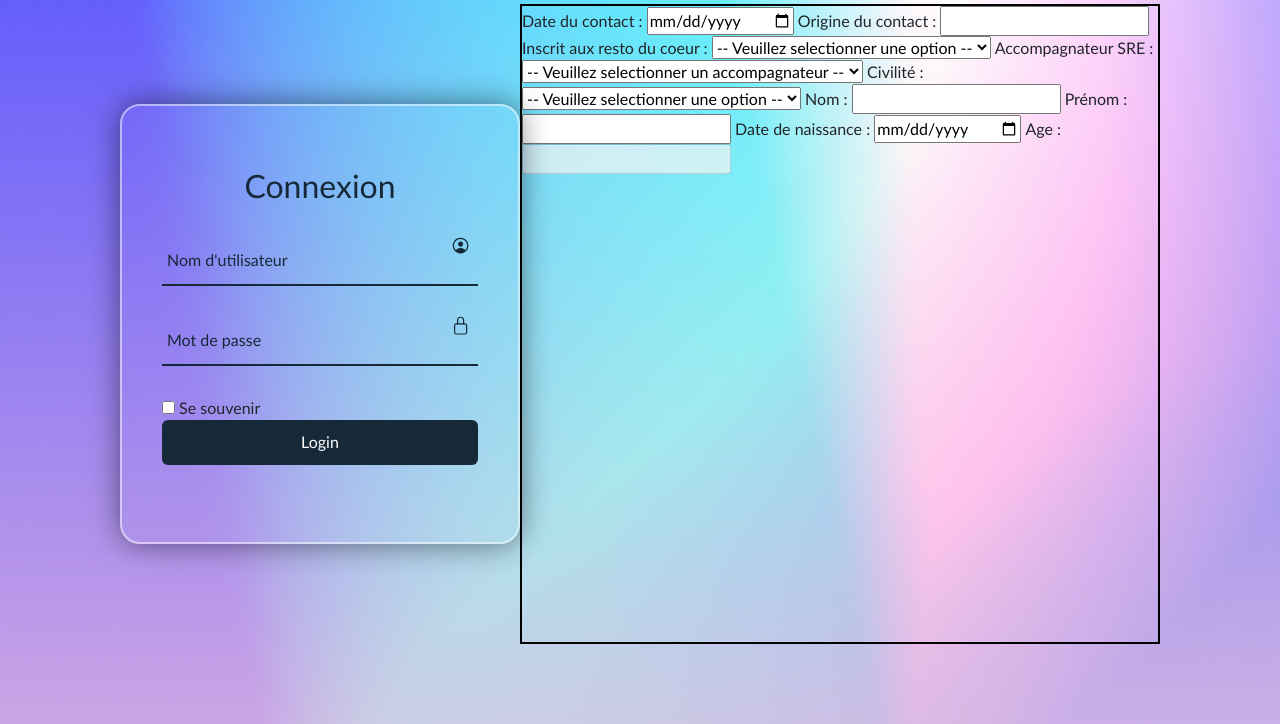
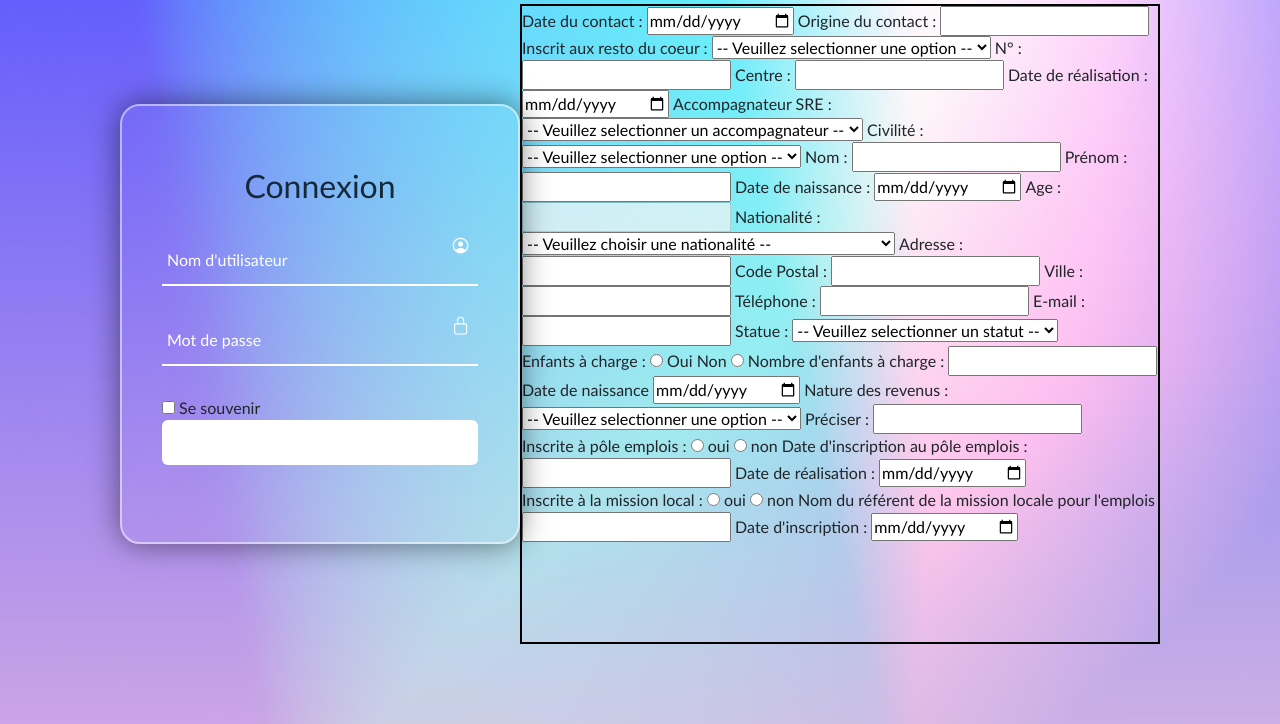
Before and after one commit to Ralsywy/RSE, a PHP site: page /index.php?route=creer_suivis in a window 1280 px wide. Shown: the part 76-800 px from the top of the page. Run offline with PHP 8.4, Linux system fonts and the light colour scheme.

Commit message:
avancement creer_suivis.php et création pays.php

```diff
--- a/assets/style.css
+++ b/assets/style.css
@@ -48,7 +48,7 @@ text-align: center;
 position: relative;
 width: 100%;
 height: 50px;
-border-bottom: 2px solid #162938;
+border-bottom: 2px solid #fff;
 margin: 30px 0;
 }
 .input-box label {
@@ -57,7 +57,7 @@ top: 50%;
 left: 5px;
 transform: translateY(-50%);
 font-size: 1em;
-color: #162938;
+color: #fff;
 font-weight: 500;
 pointer-events: none;
 transition: .5s;
@@ -75,20 +75,20 @@ background: transparent;
 border: none;
 outline: none;
 font-size: 1em;
-color: #162938;
+color: #fff;
 font-weight: 600;
 }
 .input-box .icon {
 position: absolute;
 right: 8px;
 font-size: 1.2em;
-color: #162938;
+color: #fff;
 line-height: 57px;
 }
 .btn {
 width: 100%;
 height: 45px;
-background: #162938;
+background: #fff;
 border: none;
 outline: none;
 border-radius: 6px;
--- a/pages/creer_suivis.php
+++ b/pages/creer_suivis.php
@@ -14,14 +14,25 @@
         <option value="oui">oui</option>
         <option value="non">non</option>
     </select>
+    <!--    Si oui   -->
+    <label for="num">N° : </label>
+    <input type="text" id="num">
+    <label for="centre">Centre : </label>
+    <input type="text" id="centre">
+    <!--    Si non    -->
+    <label for="date_r">Date de réalisation : </label>
+    <input type="date" id="date_r">
+
     <label for="accompagnateur">Accompagnateur SRE : </label>
     <select name="accompagnateur" id="accompagnateur" required>
-        <option value="rien2"> -- Veuillez selectionner un accompagnateur -- </option>
+        <option value="rien"> -- Veuillez selectionner un accompagnateur -- </option>
     </select>
-    <!--    Information personnelles    -->
+    <!--
+        Information personnelles : Coordonnées de la personne accueillie
+    -->
     <label for="civilite">Civilité : </label>
     <select name="civilite" id="civilite" required>
-        <option value="rien2">-- Veuillez selectionner une option --</option>
+        <option value="rien">-- Veuillez selectionner une option --</option>
         <option value="madame">Madame</option>
         <option value="mademoiselle">Mademoiselle</option>
         <option value="monsieur">Monsieur</option>
@@ -33,7 +44,81 @@
     <label for="birth">Date de naissance : </label>
     <input type="date" id="birth" required>
     <label for="age">Age : </label>
-    <input type="text" disabled>
+    <input type="text" disabled id="age">
+    <label for="nationalite">Nationalité : </label>
+    <?php
+    include('pays.php')
+    ?>
+        <label for="adresse">Adresse : </label>
+    <input type="text" required>
+    <label for="postal">Code Postal : </label>
+    <input type="text" id="postal" required>
+    <label for="ville">Ville : </label>
+    <input type="text" id="ville" required>
+    <label for="tel">Téléphone : </label>
+    <input type="text" id="tel">
+    <label for="email">E-mail : </label>
+    <input type="mail" id="email">
+    <!--    Situation personnelle    -->
+    <label for="statue">Statue : </label>
+    <select name="statue" id="statut" required>
+        <option value="rien">-- Veuillez selectionner un statut --</option>
+        <option value="celibataire">Célibataire</option>
+        <option value="marie">Marié(e)</option>
+        <option value="divorce">Concubin(e)</option>
+        <option value="veuf">Veuf(ve)</option>
+        <option value="pacse">Pacsé(e)</option>
+    </select>
+    <label>Enfants à charge : </label>
+    <input type="radio" id="enfant_oui" name="enfant">
+    <label for="enfant_oui">Oui</label>
+    <label for="enfant_non">Non</label>
+    <input type="radio" id="enfant_non" name="enfant">
+    <!--    Si oui    -->
+    <label for="nombre_enfant">Nombre d'enfants à charge : </label>
+    <input type="text" id="nombre_enfant">
+    <label for="date_naissance_enfant">Date de naissance</label>
+    <input type="date">
+    <!--    Si non (rien)    -->
 
-    </form>
+    <label for="revenus">Nature des revenus : </label>
+    <select name="revenus" id="revenus">
+        <option value="rien">-- Veuillez selectionner une option --</option>
+        <option value="salaire">Salaire</option>
+        <option value="RSA">RSA</option>
+        <option value="ARE">ARE</option>
+        <option value="AAH">AAH</option>
+        <option value="retraite">Pension de retraite</option>
+        <option value="autre">Autre</option>
+        <option value="aucun">Aucun</option>
+    </select>
+    <!--    Si "autre"    -->
+    <label for="preciser">Préciser : </label>
+    <input type="text" id="preciser">
+
+    <label for="pole_emploie">Inscrite à pôle emplois : </label>
+    <input type="radio" id="pole_oui" name="pole_emplois">
+    <label for="pole_oui">oui</label>
+    <input type="radio" id="pole_non" name="pole_emplois">
+    <label for="pole_non">non</label>
+    <!--    Si oui    -->
+    <label for="date_inscription_pole_emplois">Date d'inscription au pôle emplois : </label>
+    <input type="text" id="date_inscription_pole_emplois">
+    <!--    Si non    -->
+    <label for="date_r2">Date de réalisation : </label>
+    <input type="date" id="date_r2">
+    <!--    Si moins de 26 ans    -->
+    <label for="local">Inscrite à la mission local : </label>
+    <input type="radio" id="mission_oui" name="mission">
+    <label for="mission_oui">oui</label>
+    <input type="radio" id="mission_non" name="mission">
+    <label for="mission_non">non</label>
+    <!--    Si oui    -->
+    <label for="ref_mission">Nom du référent de la mission locale pour l'emplois</label>
+    <input type="text" id="ref_mission">
+    <label for="date_mission">Date d'inscription : </label>
+    <input type="date" id="date_mission">
+    <!--    Si non (rien)    -->
+
+</form>
 </div>
--- /dev/null
+++ b/pages/pays.php
@@ -0,0 +1,293 @@
+<select name="pays">
+    <optgroup label="A">
+<option value="rien">-- Veuillez choisir une nationalité --</option>
+<option value="afghanistan">Afghanistan</option>
+        <option value="afrique-du-sud">Afrique du Sud</option>
+        <option value="albanie">Albanie</option>
+        <option value="algerie">Algérie</option>
+        <option value="allemagne">Allemagne</option>
+        <option value="ancienne-republique-yougoslave-de-macedoine">Ancienne République yougoslave de Macédoine</option>
+        <option value="andorre">Andorre</option>
+        <option value="angola">Angola</option>
+        <option value="anguilla">Anguilla</option>
+        <option value="antarctique">Antarctique</option>
+        <option value="antigua-et-barbuda">Antigua-et-Barbuda</option>
+        <option value="antilles-neerlandaises">Antilles néerlandaises</option>
+        <option value="arabie-saoudite">Arabie saoudite</option>
+        <option value="argentine">Argentine</option>
+        <option value="armenie">Arménie</option>
+        <option value="aruba">Aruba</option>
+        <option value="australie">Australie</option>
+        <option value="autriche">Autriche</option>
+        <option value="azerbaidjan">Azerbaïdjan</option>
+    </optgroup>
+    <optgroup label="B">
+<option value="bahamas">Bahamas</option>
+        <option value="bahrein">Bahreïn</option>
+        <option value="bangladesh">Bangladesh</option>
+        <option value="barbade">Barbade</option>
+        <option value="belgique">Belgique</option>
+        <option value="belize">Belize</option>
+        <option value="benin">Bénin</option>
+        <option value="bermudes">Bermudes</option>
+        <option value="bhoutan">Bhoutan</option>
+        <option value="bielorussie">Biélorussie</option>
+        <option value="bolivie">Bolivie</option>
+        <option value="bosnie-et-herzegovine">Bosnie-et-Herzégovine</option>
+        <option value="botswana">Botswana</option>
+        <option value="bresil">Brésil</option>
+        <option value="brunei-darussalam">Brunei Darussalam</option>
+        <option value="bulgarie">Bulgarie</option>
+        <option value="burkina-faso">Burkina Faso</option>
+        <option value="burundi">Burundi</option>
+    </optgroup>
+    <optgroup label="C">
+<option value="cambodge">Cambodge</option>
+        <option value="cameroun">Cameroun</option>
+        <option value="canada">Canada</option>
+        <option value="cap-vert">Cap-Vert</option>
+        <option value="chili">Chili</option>
+        <option value="chine">Chine</option>
+        <option value="chypre">Chypre</option>
+        <option value="colombie">Colombie</option>
+        <option value="comores">Comores</option>
+        <option value="congo">Congo</option>
+        <option value="costa-rica">Costa Rica</option>
+        <option value="cote-d-ivoire">Côte d'Ivoire</option>
+        <option value="croatie">Croatie</option>
+        <option value="cuba">Cuba</option>
+    </optgroup>
+    <optgroup label="D">
+<option value="danemark">Danemark</option>
+        <option value="djibouti">Djibouti</option>
+        <option value="dominique">Dominique</option>
+    </optgroup>
+    <optgroup label="E">
+<option value="egypte">Égypte</option>
+        <option value="el-salvador">El Salvador</option>
+        <option value="emirats-arabes-unis">Émirats arabes unis</option>
+        <option value="equateur">Équateur</option>
+        <option value="erythree">Érythrée</option>
+        <option value="espagne">Espagne</option>
+        <option value="estonie">Estonie</option>
+        <option value="etats-federes-de-micronesie">États fédérés de Micronésie</option>
+        <option value="etats-unis">États-Unis</option>
+        <option value="ethiopie">Éthiopie</option>
+    </optgroup>
+    <optgroup label="F">
+<option value="fidji">Fidji</option>
+        <option value="finlande">Finlande</option>
+        <option value="france">France</option>
+    </optgroup>
+    <optgroup label="G">
+<option value="gabon">Gabon</option>
+        <option value="gambie">Gambie</option>
+        <option value="georgie">Géorgie</option>
+        <option value="georgie-du-sud-et-les-iles-sandwich-du-sud">Géorgie du Sud-et-les Îles Sandwich du Sud</option>
+        <option value="ghana">Ghana</option>
+        <option value="gibraltar">Gibraltar</option>
+        <option value="grece">Grèce</option>
+        <option value="grenade">Grenade</option>
+        <option value="groenland">Groenland</option>
+        <option value="guadeloupe">Guadeloupe</option>
+        <option value="guam">Guam</option>
+        <option value="guatemala">Guatemala</option>
+        <option value="guinee">Guinée</option>
+        <option value="guinee-equatoriale">Guinée équatoriale</option>
+        <option value="guinee-bissau">Guinée-Bissau</option>
+        <option value="guyane">Guyane</option>
+        <option value="guyane-francaise">Guyane française</option>
+    </optgroup>
+    <optgroup label="H">
+<option value="haiti">Haïti</option>
+        <option value="honduras">Honduras</option>
+        <option value="hong-kong">Hong Kong</option>
+        <option value="hongrie">Hongrie</option>
+    </optgroup>
+    <optgroup label="I">
+<option value="ile-bouvet">Ile Bouvet</option>
+        <option value="ile-christmas">Ile Christmas</option>
+        <option value="ile-norfolk">Île Norfolk</option>
+        <option value="ile-pitcairn">Île Pitcairn</option>
+        <option value="iles-aland">Iles Aland</option>
+        <option value="iles-cayman">Iles Cayman</option>
+        <option value="iles-cocos-keeling">Iles Cocos (Keeling)</option>
+        <option value="iles-cook">Iles Cook</option>
+        <option value="iles-feroe">Îles Féroé</option>
+        <option value="iles-heard-et-macdonald">Îles Heard-et-MacDonald</option>
+        <option value="iles-malouines">Îles Malouines</option>
+        <option value="iles-mariannes-du-nord">Îles Mariannes du Nord</option>
+        <option value="iles-marshall">Îles Marshall</option>
+        <option value="iles-mineures-eloignees-des-etats-unis">Îles mineures éloignées des États-Unis</option>
+        <option value="iles-salomon">Îles Salomon</option>
+        <option value="iles-turques-et-caiques">Îles Turques-et-Caïques</option>
+        <option value="iles-vierges-britanniques">Îles Vierges britanniques</option>
+        <option value="iles-vierges-des-etats-unis">Îles Vierges des États-Unis</option>
+        <option value="inde">Inde</option>
+        <option value="indonesie">Indonésie</option>
+        <option value="iraq">Iraq</option>
+        <option value="irlande">Irlande</option>
+        <option value="islande">Islande</option>
+        <option value="israel">Israël</option>
+        <option value="italie">Italie</option>
+    </optgroup>
+    <optgroup label="J">
+<option value="jamahiriya-arabe-libyenne">Jamahiriya arabe libyenne</option>
+        <option value="jamaique">Jamaïque</option>
+        <option value="japon">Japon</option>
+        <option value="jordanie">Jordanie</option>
+    </optgroup>
+    <optgroup label="K">
+<option value="kazakhstan">Kazakhstan</option>
+        <option value="kenya">Kenya</option>
+        <option value="kirghizistan">Kirghizistan</option>
+        <option value="kiribati">Kiribati</option>
+        <option value="koweit">Koweït</option>
+    </optgroup>
+    <optgroup label="L">
+<option value="lesotho">Lesotho</option>
+        <option value="lettonie">Lettonie</option>
+        <option value="liban">Liban</option>
+        <option value="liberia">Libéria</option>
+        <option value="liechtenstein">Liechtenstein</option>
+        <option value="lituanie">Lituanie</option>
+        <option value="luxembourg">Luxembourg</option>
+    </optgroup>
+    <optgroup label="M">
+<option value="macao">Macao</option>
+        <option value="madagascar">Madagascar</option>
+        <option value="malaisie">Malaisie</option>
+        <option value="malawi">Malawi</option>
+        <option value="maldives">Maldives</option>
+        <option value="mali">Mali</option>
+        <option value="malte">Malte</option>
+        <option value="maroc">Maroc</option>
+        <option value="martinique">Martinique</option>
+        <option value="maurice">Maurice</option>
+        <option value="mauritanie">Mauritanie</option>
+        <option value="mayotte">Mayotte</option>
+        <option value="mexique">Mexique</option>
+        <option value="monaco">Monaco</option>
+        <option value="mongolie">Mongolie</option>
+        <option value="montserrat">Montserrat</option>
+        <option value="mozambique">Mozambique</option>
+        <option value="myanmar">Myanmar</option>
+    </optgroup>
+    <optgroup label="N">
+<option value="namibie">Namibie</option>
+        <option value="nauru">Nauru</option>
+        <option value="nepal">Népal</option>
+        <option value="nicaragua">Nicaragua</option>
+        <option value="niger">Niger</option>
+        <option value="nigeria">Nigéria</option>
+        <option value="niue">Niué</option>
+        <option value="norvege">Norvège</option>
+        <option value="nouvelle-caledonie">Nouvelle-Calédonie</option>
+        <option value="nouvelle-zelande">Nouvelle-Zélande</option>
+    </optgroup>
+    <optgroup label="O">
+<option value="oman">Oman</option>
+        <option value="ouganda">Ouganda</option>
+        <option value="ouzbekistan">Ouzbékistan</option>
+    </optgroup>
+    <optgroup label="P">
+<option value="pakistan">Pakistan</option>
+        <option value="palaos">Palaos</option>
+        <option value="panama">Panama</option>
+        <option value="papouasie-nouvelle-guinee">Papouasie-Nouvelle-Guinée</option>
+        <option value="paraguay">Paraguay</option>
+        <option value="pays-bas">Pays-Bas</option>
+        <option value="perou">Pérou</option>
+        <option value="philippines">Philippines</option>
+        <option value="pologne">Pologne</option>
+        <option value="polynesie-francaise">Polynésie française</option>
+        <option value="porto-rico">Porto Rico</option>
+        <option value="portugal">Portugal</option>
+        <option value="province-chinoise-de-taiwan">Province chinoise de Taiwan</option>
+    </optgroup>
+    <optgroup label="Q">
+<option value="qatar">Qatar</option>
+    </optgroup>
+    <optgroup label="R">
+<option value="republique-arabe-syrienne">République arabe syrienne</option>
+        <option value="republique-centrafricaine">République centrafricaine</option>
+        <option value="republique-de-coree">République de Corée</option>
+        <option value="republique-de-moldavie">République de Moldavie</option>
+        <option value="republique-democratique-du-congo">République démocratique du Congo</option>
+        <option value="republique-dominicaine">République dominicaine</option>
+        <option value="republique-islamique-d-iran">République islamique d'Iran</option>
+        <option value="republique-populaire-democratique-de-coree">République populaire démocratique de Corée</option>
+        <option value="republique-populaire-du-laos">République Populaire du Laos</option>
+        <option value="republique-tcheque">République tchèque</option>
+        <option value="republique-unie-de-tanzanie">République-Unie de Tanzanie</option>
+        <option value="reunion">Réunion</option>
+        <option value="roumanie">Roumanie</option>
+        <option value="royaume-uni">Royaume-Uni</option>
+        <option value="russie">Russie</option>
+        <option value="rwanda">Rwanda</option>
+    </optgroup>
+    <optgroup label="S">
+<option value="sahara-occidental">Sahara occidental</option>
+        <option value="saint-christophe-et-nieves">Saint-Christophe-et-Niévès</option>
+        <option value="saint-marin">Saint-Marin</option>
+        <option value="saint-pierre-et-miquelon">Saint-Pierre-et-Miquelon</option>
+        <option value="saint-siege-cite-du-vatican">Saint-Siège (Cité du Vatican)</option>
+        <option value="saint-vincent-et-les-grenadines">Saint-Vincent-et-les Grenadines</option>
+        <option value="sainte-helene">Sainte-Hélène</option>
+        <option value="sainte-lucie">Sainte-Lucie</option>
+        <option value="samoa">Samoa</option>
+        <option value="samoa-americaines">Samoa américaines</option>
+        <option value="sao-tome-et-principe">Sao Tomé-et-Principe</option>
+        <option value="senegal">Sénégal</option>
+        <option value="serbie-et-montenegro">Serbie-et-Monténégro</option>
+        <option value="seychelles">Seychelles</option>
+        <option value="sierra-leone">Sierra Leone</option>
+        <option value="singapour">Singapour</option>
+        <option value="slovaquie">Slovaquie</option>
+        <option value="slovenie">Slovénie</option>
+        <option value="somalie">Somalie</option>
+        <option value="soudan">Soudan</option>
+        <option value="sri-lanka">Sri Lanka</option>
+        <option value="suede">Suède</option>
+        <option value="suisse">Suisse</option>
+        <option value="suriname">Suriname</option>
+        <option value="svalbard-et-jan-mayen">Svalbard et Jan Mayen</option>
+        <option value="swaziland">Swaziland</option>
+    </optgroup>
+    <optgroup label="T">
+<option value="tadjikistan">Tadjikistan</option>
+        <option value="tchad">Tchad</option>
+        <option value="territoire-britannique-de-l-ocean-indien">Territoire britannique de l'océan Indien</option>
+        <option value="territoire-francais-du-sud">Territoire Francais du Sud</option>
+        <option value="territoires-palestiniens-occupes">Territoires palestiniens occupés</option>
+        <option value="thailande">Thaïlande</option>
+        <option value="timor-oriental">Timor oriental</option>
+        <option value="togo">Togo</option>
+        <option value="tokelau">Tokelau</option>
+        <option value="tonga">Tonga</option>
+        <option value="trinite-et-tobago">Trinité-et-Tobago</option>
+        <option value="tunisie">Tunisie</option>
+        <option value="turkmenistan">Turkménistan</option>
+        <option value="turquie">Turquie</option>
+        <option value="tuvalu">Tuvalu</option>
+    </optgroup>
+    <optgroup label="U">
+<option value="ukraine">Ukraine</option>
+        <option value="uruguay">Uruguay</option>
+    </optgroup>
+    <optgroup label="V">
+<option value="vanuatu">Vanuatu</option>
+        <option value="venezuela">Vénézuéla</option>
+        <option value="vietnam">Vietnam</option>
+    </optgroup>
+    <optgroup label="W">
+<option value="wallis-et-futuna">Wallis-et-Futuna</option>
+    </optgroup>
+    <optgroup label="Y">
+<option value="yemen">Yémen</option>
+    </optgroup>
+    <optgroup label="Z">
+<option value="zambie">Zambie</option>
+        <option value="zimbabwe">Zimbabwe</option>
+    </optgroup>
+</select>
```
